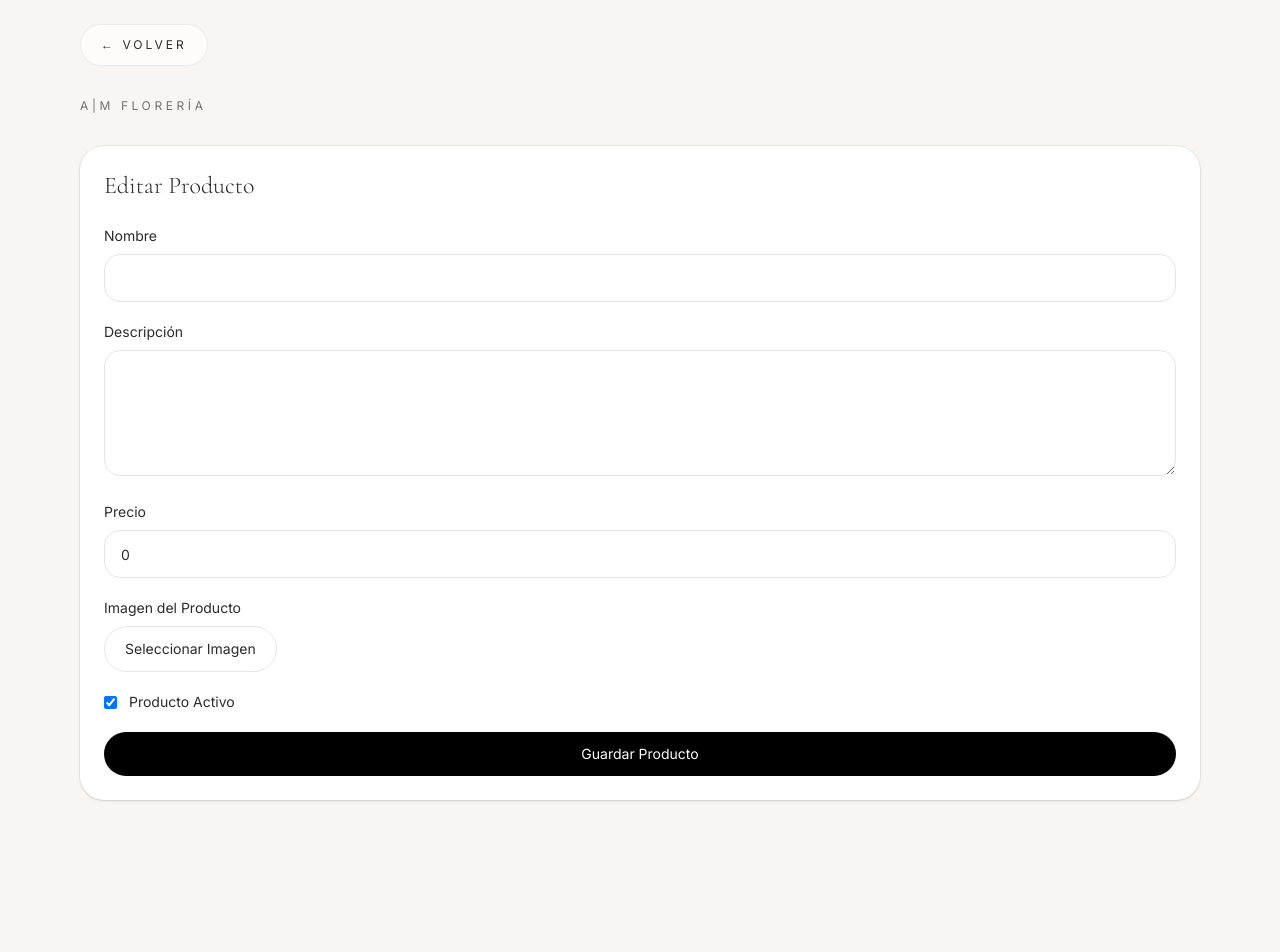
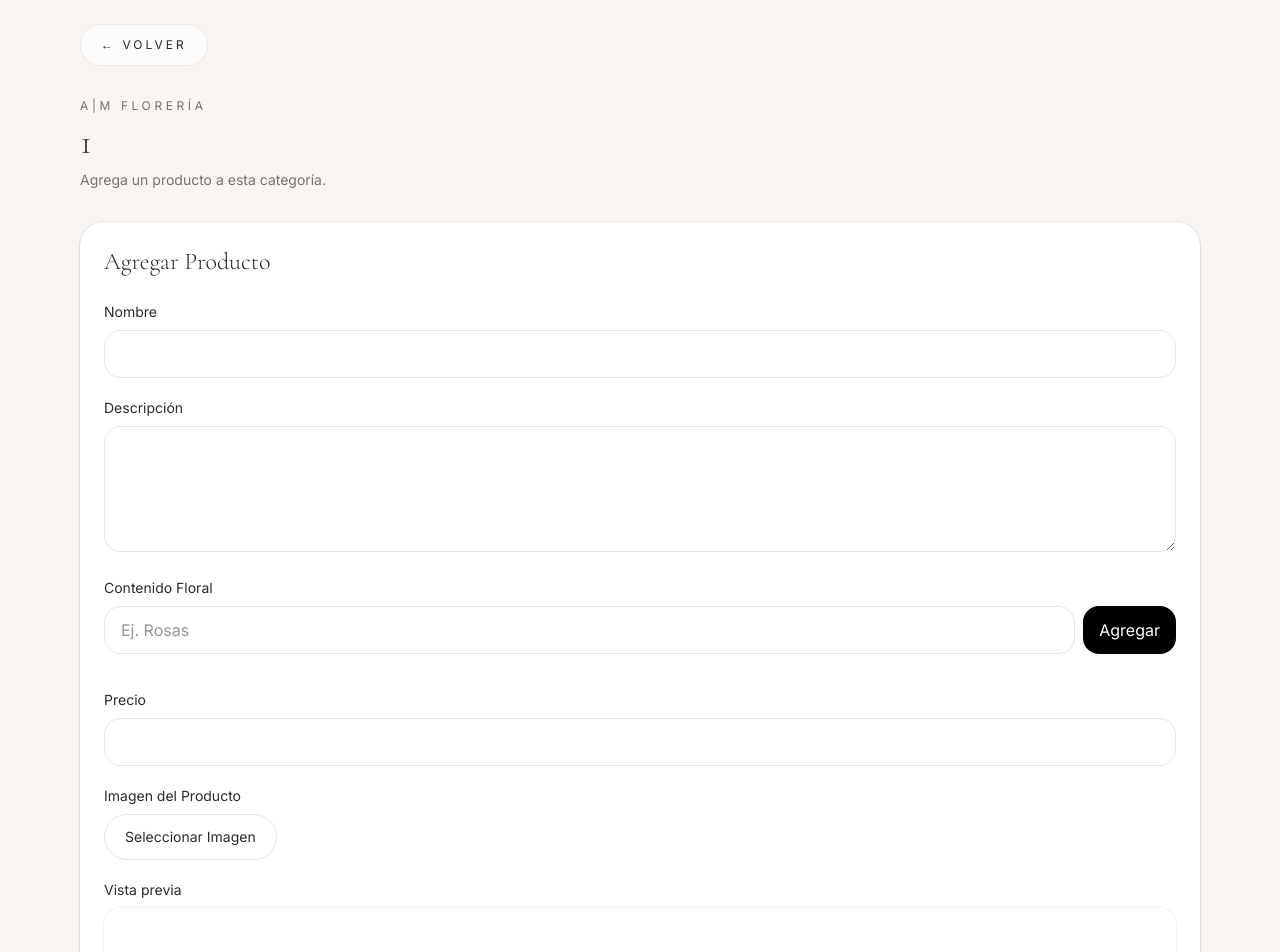
Before and after one commit to ivanmongebadilla/amfloreria, a Next.js app: page /admin/products/1/create in a window 1280 px wide. Shown: the top 952 px of the page. Before the commit the page ends 824 px from the top, so only its background shows below. Built offline with nearby package versions, Linux system fonts and the light colour scheme.

Commit message:
Creating new products working

```diff
--- a/app/admin/dashboard/page.tsx
+++ b/app/admin/dashboard/page.tsx
@@ -31,17 +31,17 @@ export default function DashboardPage() {
             href="/admin/products"
           />
 
-          <AdminCard
+          {/* <AdminCard
             title="Ventas"
             description="Consultar métricas y ventas."
             href="/admin/sales"
-          />
+          /> */}
 
-          <AdminCard
+          {/* <AdminCard
             title="Configuración"
             description="Administrar información de la tienda."
             href="/admin/settings"
-          />
+          /> */}
         </section>
 
         <section className="mt-10 grid gap-6 lg:grid-cols-3">
--- a/app/admin/products/[category]/create/page.tsx
+++ b/app/admin/products/[category]/create/page.tsx
@@ -27,6 +27,14 @@ export default async function CreateProduct({params}: CreateProductProps){
                             A|M Florería
                         </p>
 
+                        <h1 className="mt-2 text-4xl font-light tracking-tight">
+                            {category}
+                        </h1>
+
+                        <p className="mt-2 text-sm text-neutral-500">
+                            Agrega un producto a esta categoría.
+                        </p>
+
                     </div>
                 </div>
                 <CreateProductForm category={category} />
--- a/app/api/products/create/route.ts
+++ b/app/api/products/create/route.ts
@@ -1,19 +1,35 @@
 import { NextResponse } from "next/server";
-import { uploadProductImage } from "@/src/lib/products";
+import { uploadProductImage, createNewProduct } from "@/src/lib/products";
+import { generateSlug } from "@/src/utils/generateSlug";
+import CreateProductInput from "@/src/types/CreateProductInput";
 
 export async function POST(request: Request){
     const formData = await request.formData();
 
-    const title = formData.get('title') as string
-    const image = formData.get('imageFile') as File
-    const category = formData.get('category') as string
+    const title = formData.get('title') as string;
+    const description = formData.get('description') as string;
+    const image = formData.get('imageFile') as File;
+    const category = formData.get('category') as string;
+    const flowers = JSON.parse(formData.get("flowers") as string);
+    const price = Number(formData.get('price'));
+    const active = formData.get("active") === "true";
+    const slug = generateSlug(title);
+    const fileName = slug
 
-    console.log(title)
-    console.log(image)
+    const imageUrl = await uploadProductImage(image, fileName, category)
 
-    const imageUrl = await uploadProductImage(image, category)
+    const product: CreateProductInput = {
+        title,
+        description,
+        slug,
+        category,
+        flowers,
+        price,
+        active,
+        image: imageUrl,
+    };
 
-    console.log(`ImageUrl: ${imageUrl}`)
+    const newProduct = await createNewProduct(product)
 
     return NextResponse.json({success: true, imageUrl: imageUrl})
 }
--- a/src/components/admin/CreateProductForm.tsx
+++ b/src/components/admin/CreateProductForm.tsx
@@ -6,18 +6,22 @@ interface CreateProductFormProps{
     category: string;
 }
 
+
+//TODO need to add an input for the flowers
 export default function CreateProductForm({category}: CreateProductFormProps){
     const router = useRouter();
 
     const [title, setTitle] = useState("");
     const [description, setDescription] = useState("");
-    const [price, setPrice] = useState<number>(0);
+    const [price, setPrice] = useState<number>();
     const [active, setActive] = useState<boolean>(true);
     const [imagePreview, setImagePreview] = useState("");
     const [imageFile, setImageFile] = useState<File | null>(null);
     const [isSaving, setIsSaving] = useState(false)
     const [status, setStatus] = useState<"success" | "error" | null>(null);
     const [message, setMessage] = useState("");
+    const [flowerInput, setFlowerInput] = useState("");
+    const [flowers, setFlowers] = useState<string[]>([]);
 
     const getFormData = () => {
         const formData = new FormData();
@@ -32,10 +36,20 @@ export default function CreateProductForm({category}: CreateProductFormProps){
             description
         );
 
-        formData.append(
-            "price",
-            price.toString()
-        );
+        if (price){
+            formData.append(
+                "price",
+                price.toString()
+            );
+        }
+
+        if (flowers){
+            formData.append(
+                "flowers",
+                JSON.stringify(flowers)
+            )
+        }
+
 
         formData.append(
             "active",
@@ -108,13 +122,33 @@ export default function CreateProductForm({category}: CreateProductFormProps){
         setImagePreview(previewUrl);
     }
 
+    function handleAddFlower() {
+        if (!flowerInput.trim()) return;
+
+        setFlowers((prev) => [
+            ...prev,
+            flowerInput.trim(),
+        ]);
+
+        setFlowerInput("");
+    }
+
+    function handleRemoveFlower(flowerToRemove: string) {
+        setFlowers((prev) =>
+            prev.filter(
+            (flower) =>
+                flower !== flowerToRemove
+            )
+        );
+    }
+
     return(
         <form
         onSubmit={handleSubmit}
         className="rounded-3xl bg-white p-6 shadow-sm ring-1 ring-black/5"
         >
         <h2 className="text-2xl font-light">
-            Editar Producto
+            Agregar Producto
         </h2>
 
         <div className="mt-6 space-y-5">
@@ -129,6 +163,7 @@ export default function CreateProductForm({category}: CreateProductFormProps){
                 onChange={(e) =>
                 setTitle(e.target.value)
                 }
+                required
                 className="h-12 w-full rounded-2xl border border-neutral-200 px-4 text-sm outline-none transition focus:border-black"
             />
             </div>
@@ -146,8 +181,55 @@ export default function CreateProductForm({category}: CreateProductFormProps){
                     e.target.value
                 )
                 }
+                required
                 className="w-full rounded-2xl border border-neutral-200 px-4 py-3 text-sm outline-none transition focus:border-black"
             />
+            </div>
+
+            <div>
+                <label className="mb-2 block text-sm">
+                    Contenido Floral
+                </label>
+
+                <div className="flex gap-2">
+                    <input
+                    type="text"
+                    value={flowerInput}
+                    onChange={(e) =>
+                        setFlowerInput(e.target.value)
+                    }
+                    placeholder="Ej. Rosas"
+                    className="h-12 flex-1 rounded-2xl border border-neutral-200 px-4"
+                    />
+
+                    <button
+                    type="button"
+                    onClick={handleAddFlower}
+                    className="rounded-2xl bg-black px-4 text-white"
+                    >
+                    Agregar
+                    </button>
+                </div>
+
+                <div className="mt-4 flex flex-wrap gap-2">
+                    {flowers.map((flower) => (
+                    <div
+                        key={flower}
+                        className="flex items-center gap-2 rounded-full bg-[var(--blush)] px-3 py-2 text-sm"
+                    >
+                        {flower}
+
+                        <button
+                        type="button"
+                        onClick={() =>
+                            handleRemoveFlower(flower)
+                        }
+                        >
+                        ✕
+                        </button>
+                    </div>
+                    ))}
+                </div>
             </div>
 
             <div>
@@ -163,6 +245,7 @@ export default function CreateProductForm({category}: CreateProductFormProps){
                     Number(e.target.value)
                 )
                 }
+                required
                 className="h-12 w-full rounded-2xl border border-neutral-200 px-4 text-sm outline-none transition focus:border-black"
             />
             </div>
@@ -173,6 +256,7 @@ export default function CreateProductForm({category}: CreateProductFormProps){
                 </label>
 
                 <input
+                    required
                     type="file"
                     accept="image/*"
                     onChange={handleImageChange}
@@ -186,6 +270,19 @@ export default function CreateProductForm({category}: CreateProductFormProps){
                 >
                     Seleccionar Imagen
                 </label>
+            </div>
+
+            <div>
+                <label className="mb-2 block text-sm">
+                    Vista previa
+                </label>
+
+                <div
+                    className="h-[250px] rounded-2xl bg-contain bg-center bg-no-repeat ring-1 ring-black/5"
+                    style={{
+                    backgroundImage: `url(${imagePreview})`,
+                    }}
+                />
             </div>
 
             <div className="flex items-center gap-3">
--- a/src/components/admin/EditProductForm.tsx
+++ b/src/components/admin/EditProductForm.tsx
@@ -8,8 +8,6 @@ interface EditProductFormProps {
   product: Product;
 }
 
-//TODO need to add an input for editing the flowers array
-
 export default function EditProductForm({product,}: EditProductFormProps) {
 
     const router = useRouter()
@@ -19,6 +17,8 @@ export default function EditProductForm({product,}: EditProductFormProps) {
   const [price, setPrice] = useState(product.price);
   const [active, setActive] = useState(product.active);
   const [imagePreview, setImagePreview] = useState(product.image);
+  const [flowerInput, setFlowerInput] = useState("");
+  const [flowers, setFlowers] = useState<string[]>(product.flowers);
   const [imageFile, setImageFile] = useState<File | null>(null);
   const [isSaving, setIsSaving] = useState(false)
   const [status, setStatus] = useState<"success" | "error" | null>(null);
@@ -83,7 +83,27 @@ export default function EditProductForm({product,}: EditProductFormProps) {
             URL.createObjectURL(file);
 
         setImagePreview(previewUrl);
-    }
+  }
+
+  function handleAddFlower() {
+      if (!flowerInput.trim()) return;
+
+      setFlowers((prev) => [
+          ...prev,
+          flowerInput.trim(),
+      ]);
+
+      setFlowerInput("");
+  }
+
+  function handleRemoveFlower(flowerToRemove: string) {
+      setFlowers((prev) =>
+          prev.filter(
+          (flower) =>
+              flower !== flowerToRemove
+          )
+      );
+  }
 
   return (
     <form
@@ -125,6 +145,52 @@ export default function EditProductForm({product,}: EditProductFormProps) {
             }
             className="w-full rounded-2xl border border-neutral-200 px-4 py-3 text-sm outline-none transition focus:border-black"
           />
+        </div>
+
+        <div>
+            <label className="mb-2 block text-sm">
+                Contenido Floral
+            </label>
+
+            <div className="flex gap-2">
+                <input
+                type="text"
+                value={flowerInput}
+                onChange={(e) =>
+                    setFlowerInput(e.target.value)
+                }
+                placeholder="Ej. Rosas"
+                className="h-12 flex-1 rounded-2xl border border-neutral-200 px-4"
+                />
+
+                <button
+                type="button"
+                onClick={handleAddFlower}
+                className="rounded-2xl bg-black px-4 text-white"
+                >
+                Agregar
+                </button>
+            </div>
+
+            <div className="mt-4 flex flex-wrap gap-2">
+                {flowers.map((flower) => (
+                <div
+                    key={flower}
+                    className="flex items-center gap-2 rounded-full bg-[var(--blush)] px-3 py-2 text-sm"
+                >
+                    {flower}
+
+                    <button
+                    type="button"
+                    onClick={() =>
+                        handleRemoveFlower(flower)
+                    }
+                    >
+                    ✕
+                    </button>
+                </div>
+                ))}
+            </div>
         </div>
 
         <div>
--- /dev/null
+++ b/src/types/CreateProductInput.ts
@@ -0,0 +1,10 @@
+export default interface CreateProductInput {
+  title: string;
+  category: string;
+  slug: string;
+  description: string;
+  image: string;
+  flowers: string[];
+  price: number;
+  active: boolean;
+}
```
Also changed, not shown: src/lib/products.ts (+21 -3 lines).
